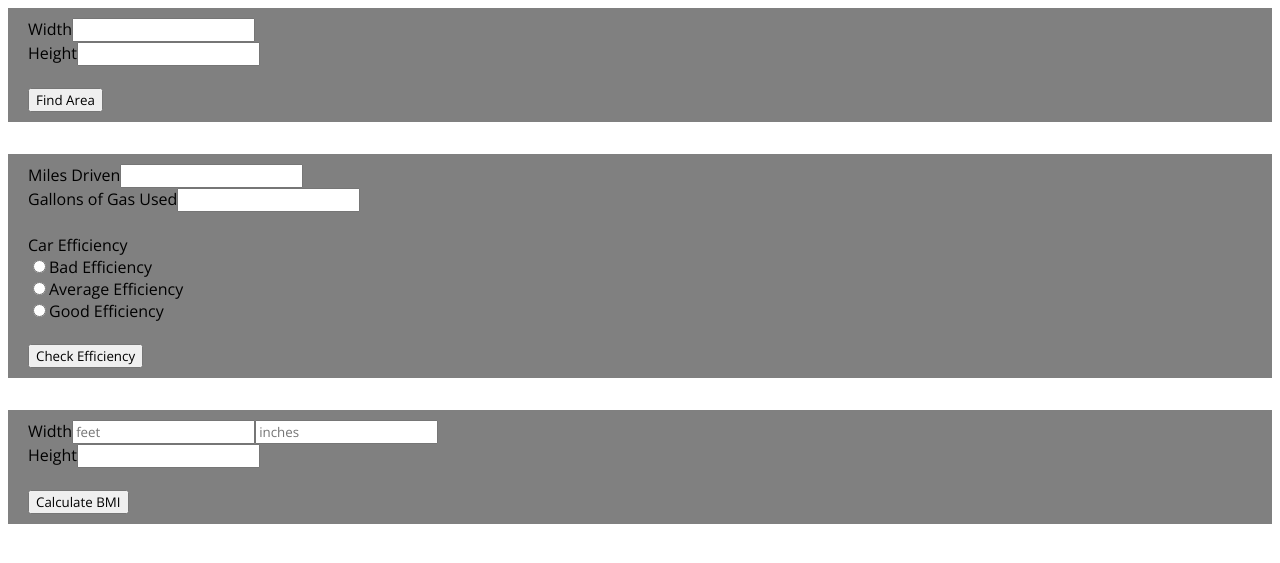
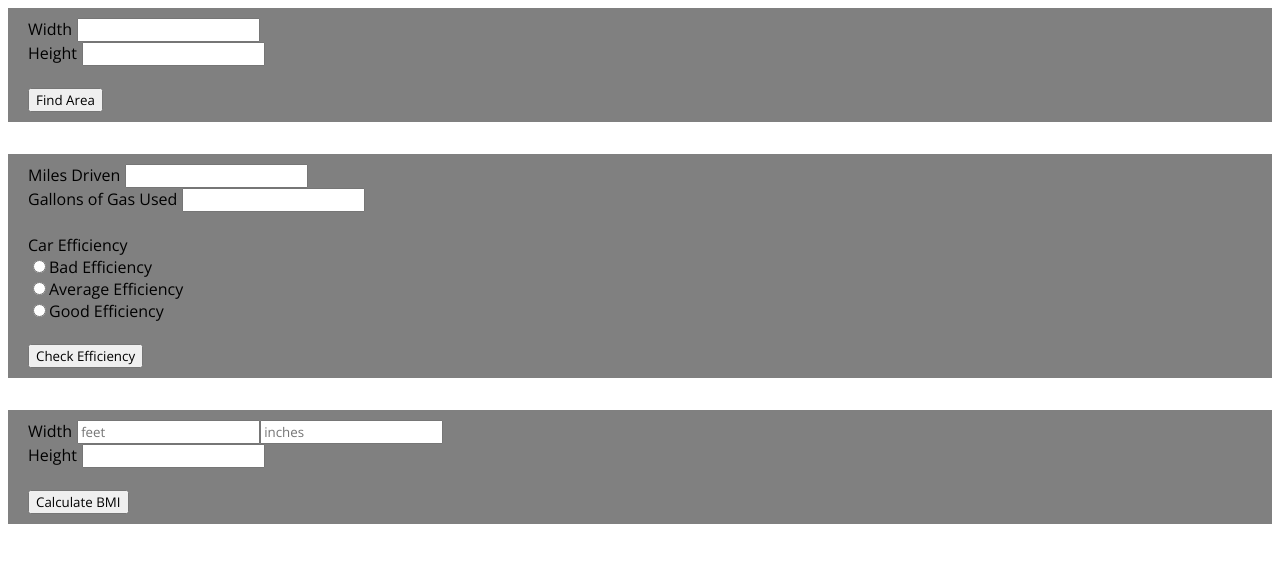
Before and after one commit to harrisonlingren/CME419, a PHP site: page / in a window 1280 px wide. Shown: the top 563 px of the page. Run offline with PHP 8.4, Linux system fonts and the light colour scheme; data that the repository does not hold is empty.

Commit message:
add styling

```diff
--- a/assignments/functions/style.css
+++ b/assignments/functions/style.css
@@ -7,3 +7,6 @@ form {
   margin: 5px auto;
   background-color: grey;
 }
+label {
+  margin-right: 5px;
+}
```
